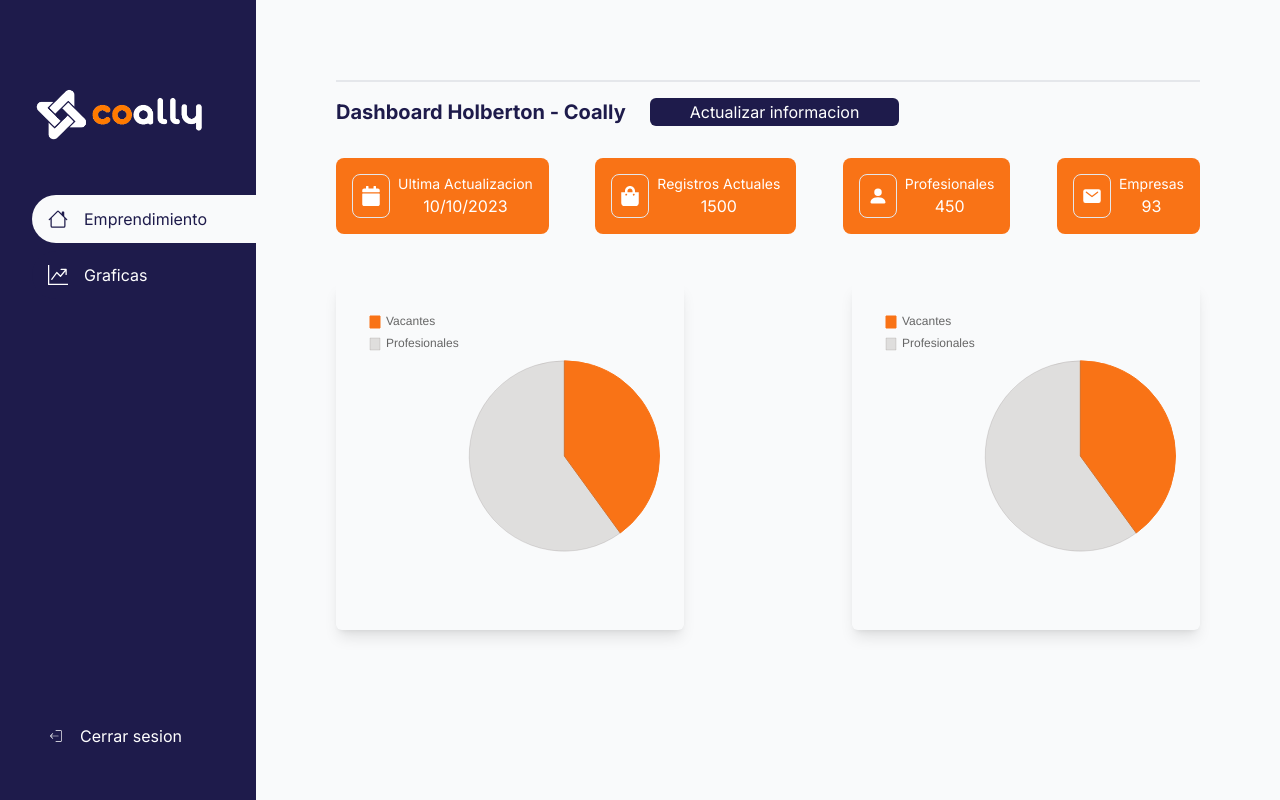
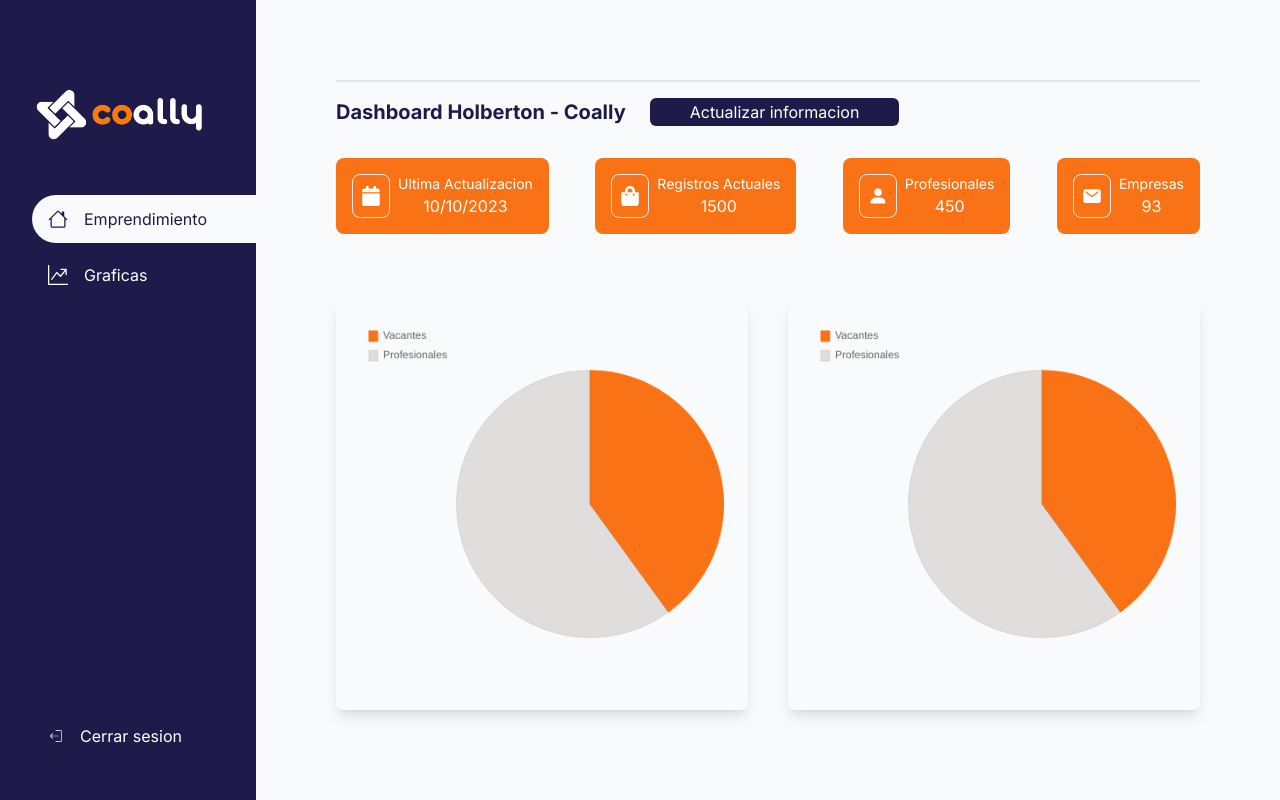
Before and after one commit to jim109/ScrapCoally, a Next.js app: page /dashboard in a window 1280 px wide. Built offline with nearby package versions, Linux system fonts and the light colour scheme.

Commit message:
[UPDATE] main charts

```diff
--- a/src/app/dashboard/charts/page.tsx
+++ b/src/app/dashboard/charts/page.tsx
@@ -1,6 +1,14 @@
+import { PieChart } from '@/components/PieChart';
 import { BarChart } from '../../../components/BarChart';
 import { DropdownButton } from '../../../components/DropdownButton';
 import { SalarioRolChart } from '../../../components/SalarioRolChart'
+
+export const metadata = {
+ title: 'Profesional Holberton - Coally',
+ description: 'Profesional Holberton - Coally',
+};
+
+const label = ['Vacantes', 'Profesionales']
 
 export default function ChartsPage() {
   return (
@@ -47,7 +55,7 @@
                 </div>
             </div>
           <div className='shadow-lg rounded-lg'>
-            <BarChart />
+            <PieChart label={label} />
           </div>
         </div>
       </div>
--- a/src/app/dashboard/page.tsx
+++ b/src/app/dashboard/page.tsx
@@ -28,14 +28,13 @@
         <LabelItem icon={<IoMail />} data={'93'} title={'Empresas'} />
       </div>
 
-      <div className='flex justify-between pt-12'>
-        <div className='shadow-lg p-6 rounded-md'>
+      <div className='grid grid-cols-1 md:grid-cols-2 gap-10   pt-16 '>
+        <div className='shadow-lg rounded-md'>
           <PieChart label={label} />
         </div>
-        <div className='shadow-lg p-6 rounded-md'>
+        <div className='shadow-lg rounded-md'>
           <PieChart label={label} />
         </div>
-
       </div>
 
     </div>
--- a/src/components/BarChart.tsx
+++ b/src/components/BarChart.tsx
@@ -21,14 +21,17 @@
 
   export const options = {
     responsive: true,
+    maintainAspectRatio: true,
+    aspectRatio: 1,
     plugins: {
       legend: {
         display: false,
         position: 'left' as const,
       },
       title: {
-        display: false,
-        text: 'Chart.js Bar Chart',
+        display: true,
+        text: 'Texto Titulo',
+        position: 'bottom' as const,
       },
     },
 
--- a/src/components/PieChart.tsx
+++ b/src/components/PieChart.tsx
@@ -17,6 +17,7 @@
     aspectRatio: 1,// Ajusta el aspect ratio según tus necesidades
     plugins: {
       legend: {
+        display:true,
         position: 'left' as const,
         align: 'start' as const, // Agregué esta línea para alinear al principio (puedes ajustarla según tus necesidades)
         labels: {
@@ -57,5 +58,5 @@
 };
 
 
-  return <Pie data={data} options={options} />;
+  return <Pie data={data} options={options}  className='p-6'/>;
 }
```
